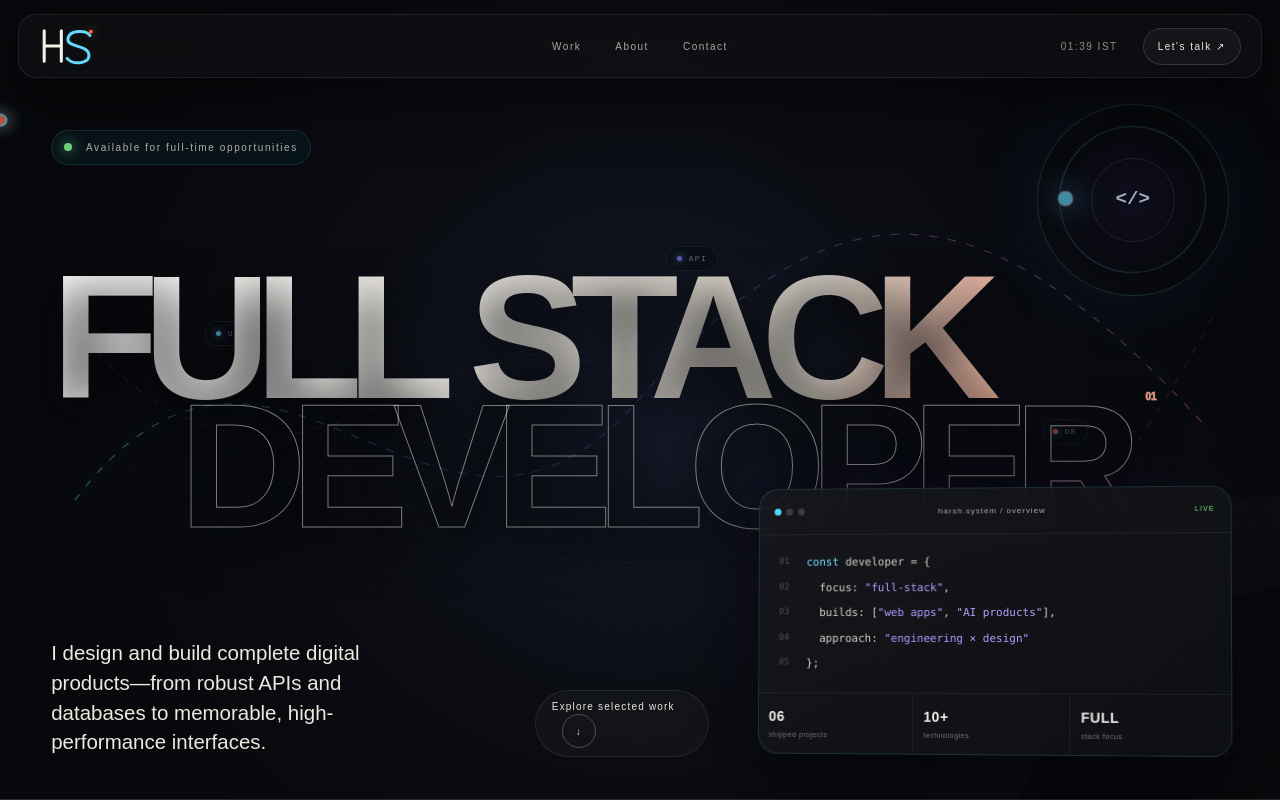
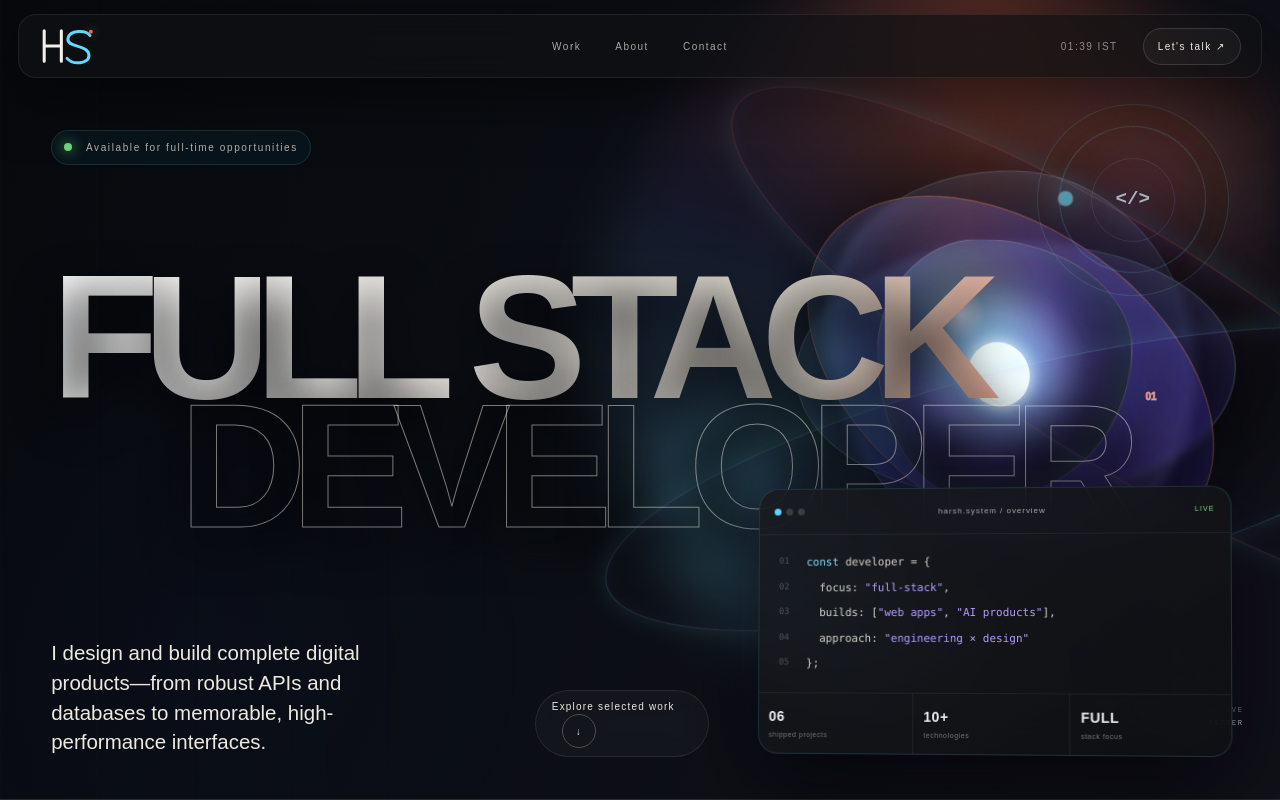
Before and after one commit to hrsshhh17/harsh-shukla-portfolio, a Next.js app: page / in a window 1280 px wide. Shown: the top 800 px of the page. Built offline with nearby package versions, Linux system fonts and the light colour scheme.

Commit message:
Add interactive kinetic glass hero background

```diff
--- a/app/globals.css
+++ b/app/globals.css
@@ -87,3 +87,30 @@ body{background:#08090b}.new-site{background:#08090b}.new-nav{position:fixed;top
 @keyframes ringDrift{to{stroke-dashoffset:-200}}
 @media(max-width:700px){.hero-system-map{inset:19% -35% 27%}.map-node{display:none}.new-hero:before{background-size:48px 48px}}
 @media(prefers-reduced-motion:reduce){.map-ring{animation:none}.signal-dot{display:none}}
+
+/* Reference-inspired, original kinetic glass background */
+.new-hero{--mx:0;--my:0;background:linear-gradient(112deg,#07090d 0%,#0b0e14 48%,#101018 100%)}
+.new-hero:before{background:radial-gradient(circle at 18% 82%,#2f55ff14,transparent 28%),linear-gradient(90deg,#ffffff04 1px,transparent 1px);background-size:auto,96px 100%;mask-image:linear-gradient(90deg,#000,transparent 68%);opacity:.55}
+.new-hero:after{display:none}
+.hero-system-map{display:none}
+.kinetic-scene{position:absolute;z-index:0;inset:0 0 0 43%;overflow:hidden;pointer-events:none;transform:translate(calc(var(--mx)*-12px),calc(var(--my)*-8px));transition:transform .5s cubic-bezier(.2,.8,.2,1)}
+.kinetic-scene:before{content:"";position:absolute;inset:0;background:radial-gradient(circle at 68% 43%,#7be7ff2b,transparent 13%),radial-gradient(circle at 70% 45%,#7659ff2b,transparent 30%),radial-gradient(circle at 82% 25%,#ff72412b,transparent 24%);filter:blur(18px)}
+.kinetic-halo{position:absolute;width:min(58vw,820px);aspect-ratio:1;right:-8%;top:-4%;border-radius:50%;background:conic-gradient(from 40deg,#69ddff00,#69ddff3b,#795dff13,#ff70454f,#ff704500 72%);filter:blur(28px);animation:haloTurn 18s linear infinite}
+.kinetic-core{position:absolute;right:7%;top:18%;width:min(36vw,520px);aspect-ratio:1;transform-style:preserve-3d;transform:perspective(900px) rotateX(calc(-9deg + var(--my)*8deg)) rotateY(calc(-18deg + var(--mx)*12deg));transition:transform .55s cubic-bezier(.2,.8,.2,1)}
+.kinetic-core:before,.kinetic-core:after,.kinetic-core>i{content:"";position:absolute;inset:8%;border-radius:42% 58% 63% 37%/46% 38% 62% 54%;border:1px solid #bceeff45;background:linear-gradient(135deg,#ffffff16,#56cfff08 38%,#7658ff1c 68%,#ff76431c);box-shadow:inset 24px -28px 65px #582fff20,inset -20px 18px 55px #80eaff19,0 35px 90px #0008;backdrop-filter:blur(5px);animation:morph 9s ease-in-out infinite}
+.kinetic-core:after{inset:21%;background:radial-gradient(circle at 35% 28%,#fff9,#77e5ff3d 10%,#5941ba59 36%,#100d1cdd 70%);border-color:#ffffff38;animation-duration:7s;animation-direction:reverse;box-shadow:0 0 80px #5c55ff55,inset 0 0 45px #8eeaff38}
+.kinetic-core>i:nth-child(1){inset:0 22%;border-radius:50%;background:transparent;transform:rotate(54deg);animation:glassOrbit 11s linear infinite}
+.kinetic-core>i:nth-child(2){inset:17% 0;border-radius:50%;background:transparent;transform:rotate(-28deg);border-color:#ff8b6455;animation:glassOrbit 14s linear infinite reverse}
+.kinetic-core>i:nth-child(3){inset:34%;border-radius:50%;background:#dffaff;border:0;filter:blur(18px);opacity:.65;animation:corePulse 3.5s ease-in-out infinite}
+.kinetic-core>span{position:absolute;inset:43%;z-index:3;border-radius:50%;background:#f4ffff;box-shadow:0 0 18px #fff,0 0 55px #69dfff,0 0 100px #725dff}
+.light-ribbon{position:absolute;width:120%;height:28%;right:-26%;top:46%;border:1px solid #92eaff30;border-radius:50%;transform:rotate(-14deg);box-shadow:0 -2px 25px #67dfff1f,inset 0 2px 20px #765eff12;animation:ribbonFloat 7s ease-in-out infinite}
+.ribbon-b{top:31%;right:-38%;transform:rotate(32deg);border-color:#ff8b6330;animation-delay:-3s}
+.scene-caption{position:absolute;right:5%;bottom:9%;display:grid;gap:5px;color:#8b929e;font:7px ui-monospace,monospace;letter-spacing:.24em;text-align:right}.scene-caption b{font-weight:400;color:#dce4ef}
+@keyframes haloTurn{to{transform:rotate(360deg)}}
+@keyframes morph{50%{border-radius:59% 41% 38% 62%/36% 60% 40% 64%;transform:translateY(-10px) rotate(6deg)}}
+@keyframes glassOrbit{to{transform:rotate(414deg)}}
+@keyframes corePulse{50%{transform:scale(1.22);opacity:.35}}
+@keyframes ribbonFloat{50%{translate:0 -18px;scale:1.04}}
+@media(max-width:900px){.kinetic-scene{inset:0 0 0 30%;opacity:.68}.kinetic-core{width:52vw;right:-5%;top:19%}.scene-caption{display:none}}
+@media(max-width:700px){.kinetic-scene{inset:7% -38% 34% 18%;opacity:.58}.kinetic-core{width:82vw;right:-8%;top:8%}.light-ribbon{top:52%}.new-hero:before{background-size:auto,58px 100%}}
+@media(prefers-reduced-motion:reduce){.kinetic-scene,.kinetic-core{transform:none}.kinetic-halo,.kinetic-core:before,.kinetic-core:after,.kinetic-core>i,.light-ribbon{animation:none}}
--- a/components/home-experience.tsx
+++ b/components/home-experience.tsx
@@ -10,7 +10,8 @@ export default function HomeExperience(){
  const open=(p:Project)=>{setOpening(p);setTimeout(()=>window.location.assign(`/projects/${p.slug}`),650)};
  return <main className="new-site">
   <header className="new-nav"><Brand/><nav><a href="#work">Work</a><a href="#about">About</a><a href="/contact">Contact</a></nav><div><span>{time} IST</span><a href="mailto:hrsshhh17shukla06@gmail.com">Let&apos;s talk ↗</a></div></header>
-  <section className="new-hero">
+  <section className="new-hero" onMouseMove={(e)=>{const r=e.currentTarget.getBoundingClientRect();e.currentTarget.style.setProperty('--mx',`${(e.clientX-r.left)/r.width-.5}`);e.currentTarget.style.setProperty('--my',`${(e.clientY-r.top)/r.height-.5}`)}}>
+   <div className="kinetic-scene" aria-hidden="true"><div className="kinetic-halo"/><div className="kinetic-core"><i/><i/><i/><span/></div><div className="light-ribbon ribbon-a"/><div className="light-ribbon ribbon-b"/><div className="scene-caption"><span>INTERACTIVE</span><b>01 — DIGITAL MATTER</b></div></div>
    <div className="hero-status"><i/> Available for full-time opportunities</div>
    <div className="hero-system-map" aria-hidden="true"><svg viewBox="0 0 1200 620" preserveAspectRatio="none"><defs><linearGradient id="signal" x1="0" x2="1"><stop stopColor="#59ddff"/><stop offset=".52" stopColor="#735cff"/><stop offset="1" stopColor="#ff6a43"/></linearGradient><filter id="soft"><feGaussianBlur stdDeviation="7"/></filter></defs><ellipse className="map-ring ring-one" cx="600" cy="335" rx="410" ry="210"/><ellipse className="map-ring ring-two" cx="600" cy="335" rx="300" ry="142"/><path className="map-path" d="M70 410 C260 120 410 555 600 300 S930 75 1130 330"/><path className="map-path faint" d="M90 250 C320 520 455 70 650 345 S970 570 1140 205"/><path className="map-glow" d="M70 410 C260 120 410 555 600 300 S930 75 1130 330"/><circle className="signal-dot dot-one" r="7"><animateMotion dur="8s" repeatCount="indefinite" path="M70 410 C260 120 410 555 600 300 S930 75 1130 330"/></circle><circle className="signal-dot dot-two" r="5"><animateMotion dur="10s" begin="-4s" repeatCount="indefinite" path="M90 250 C320 520 455 70 650 345 S970 570 1140 205"/></circle></svg><span className="map-node node-ui"><i/>UI</span><span className="map-node node-api"><i/>API</span><span className="map-node node-db"><i/>DB</span></div>
    <h1><span>FULL STACK</span><span>DEVELOPER<sup>01</sup></span></h1>
```
